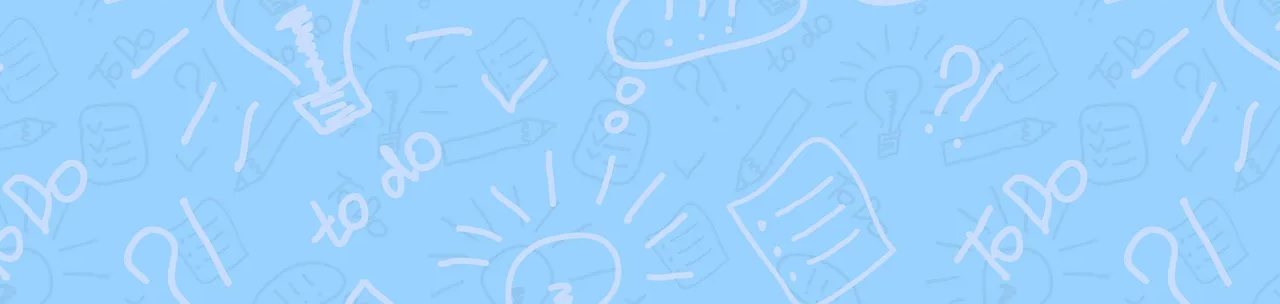
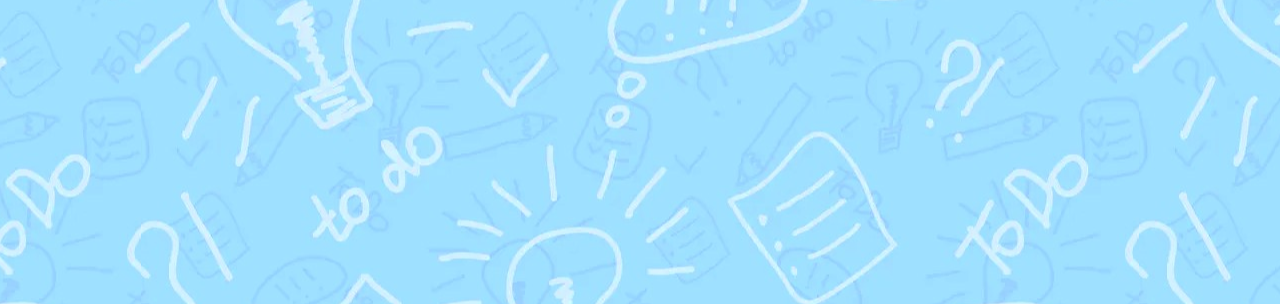
Before and after one commit to SumitGorai01/To-Do-List, a plain HTML site: page index.html in a window 1280 px wide. Shown: the top 304 px of the page. Drawn offline with Linux system fonts and the light colour scheme; some packages are replaced by stand-ins of ours; a script that the page names is missing.

Commit message:
image edited

```diff
--- a/css/style.css
+++ b/css/style.css
@@ -12,7 +12,7 @@ body {
     margin-left: 3rem;
     margin-right: 3rem;
     background: #140233;
-    background-image: url('/assests/bg.webp') ;
+    background-image: url('/assests/bg.jpg') ;
     background-position: center;
     min-height: 100vh;
     display: flex;
```
Also changed, not shown: assests/bg.jpg (added).
